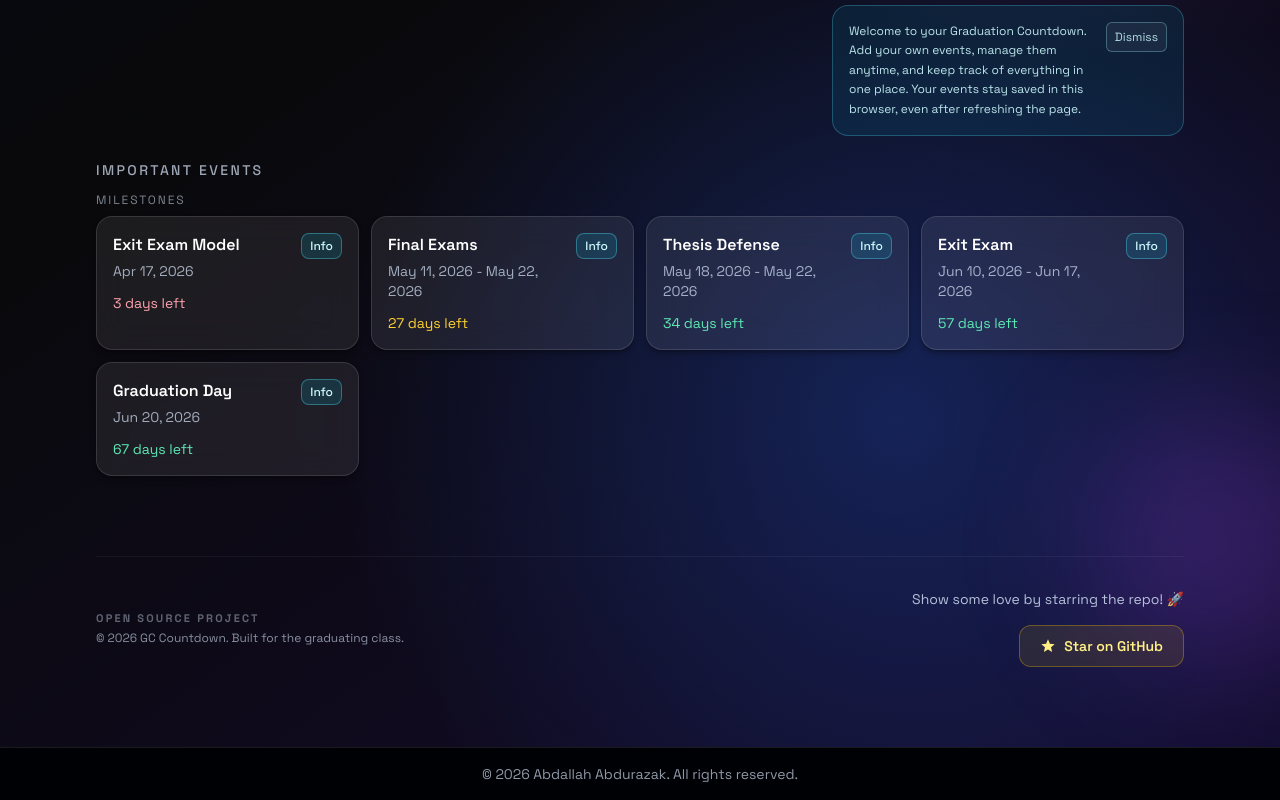
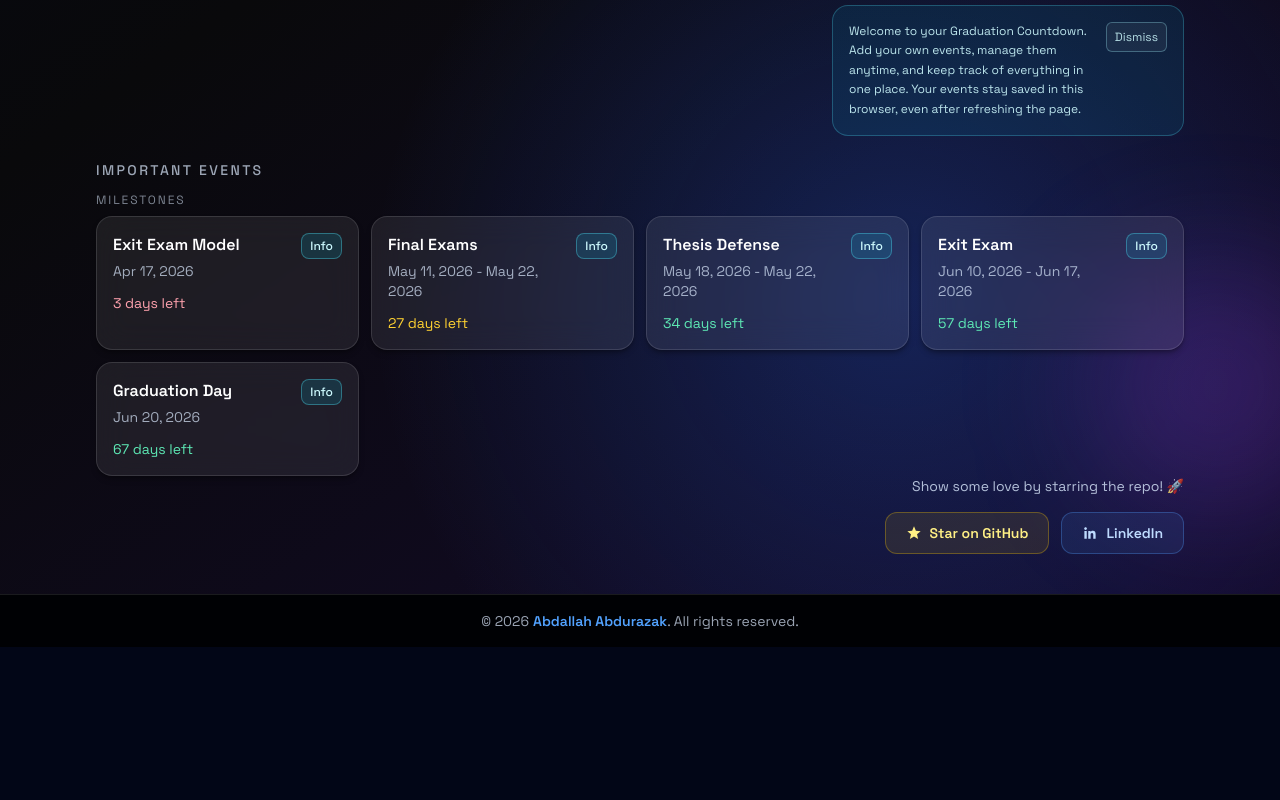
Before and after one commit to Abd453/gccountdown, a Next.js app: page / in a window 1280 px wide. Shown: the part 904-1704 px from the top of the page. After the commit the page ends 1551 px from the top, so only its background shows below. Built offline with nearby package versions, Linux system fonts and the light colour scheme.

Commit message:
feat: enhance footer with LinkedIn integration and improved CTA layout

```diff
--- a/src/app/layout.tsx
+++ b/src/app/layout.tsx
@@ -34,7 +34,19 @@ export default function RootLayout({
           <div className="flex-1">{children}</div>
           <footer className="border-t border-white/10 bg-black/80 px-4 py-4 text-center backdrop-blur-xl sm:px-6 lg:px-8">
             <div className="mx-auto w-full max-w-6xl">
-              <p className="text-xs text-blue-100/65 sm:text-sm">© 2026 Abdallah Abdurazak. All rights reserved.</p>
+              <p className="text-xs text-blue-100/70 sm:text-sm">
+                © 2026
+                <a
+                  href="https://github.com/Abd453"
+                  className="ml-1 font-semibold text-blue-400
+               hover:text-gray-300
+               hover:underline underline-offset-4
+               transition-all duration-300 ease-in-out
+               cursor-pointer"
+                >
+                  Abdallah Abdurazak
+                </a>. All rights reserved.
+              </p>
             </div>
           </footer>
         </div>
--- a/src/app/page.tsx
+++ b/src/app/page.tsx
@@ -328,17 +328,12 @@ export default function Home() {
             ) : null}
           </motion.section>
 
-          <footer className="mt-20 block border-t border-white/5 pb-10 pt-8">
-            <div className="flex flex-col items-center justify-between gap-6 sm:flex-row">
-              <div className="text-center sm:text-left">
-                <p className="text-[11px] font-bold uppercase tracking-[0.2em] text-blue-100/40">Open Source Project</p>
-                <p className="mt-1 text-xs text-blue-100/60">© 2026 GC Countdown. Built for the graduating class.</p>
-              </div>
-
           <div className="flex flex-col items-center gap-4 sm:items-end">
             <p className="text-center text-sm text-blue-100/80 sm:text-right">
               Show some love by starring the repo! 🚀
             </p>
+
+            <div className="flex items-center gap-3">
               <a
                 href="https://github.com/Abd453/gccountdown"
                 target="_blank"
@@ -350,9 +345,20 @@ export default function Home() {
                 </svg>
                 Star on GitHub
               </a>
+
+              <a
+                href="https://www.linkedin.com/in/abdallah-abdurazak-728aa7278/"
+                target="_blank"
+                rel="noopener noreferrer"
+                className="group flex items-center gap-2 rounded-xl border border-blue-400/30 bg-blue-400/10 px-5 py-2.5 text-sm font-semibold text-blue-200 transition-all hover:bg-blue-400/20 hover:shadow-[0_0_20px_rgba(96,165,250,0.2)]"
+              >
+                <svg className="h-4 w-4 transition-transform group-hover:scale-110" fill="currentColor" viewBox="0 0 24 24">
+                  <path d="M20.45 20.45h-3.55v-5.57c0-1.33-.03-3.04-1.85-3.04-1.85 0-2.13 1.45-2.13 2.95v5.66H9.37V9h3.41v1.56h.05c.47-.89 1.63-1.85 3.35-1.85 3.58 0 4.24 2.36 4.24 5.43v6.31zM5.34 7.43c-1.14 0-2.06-.92-2.06-2.06s.92-2.06 2.06-2.06 2.06.92 2.06 2.06-.92 2.06-2.06 2.06zM7.12 20.45H3.56V9h3.56v11.45z" />
+                </svg>
+                LinkedIn
+              </a>
             </div>
           </div>
-          </footer>
         </div>
       </main>
 
```
Lines whose indentation alone changed are shown as unchanged.
